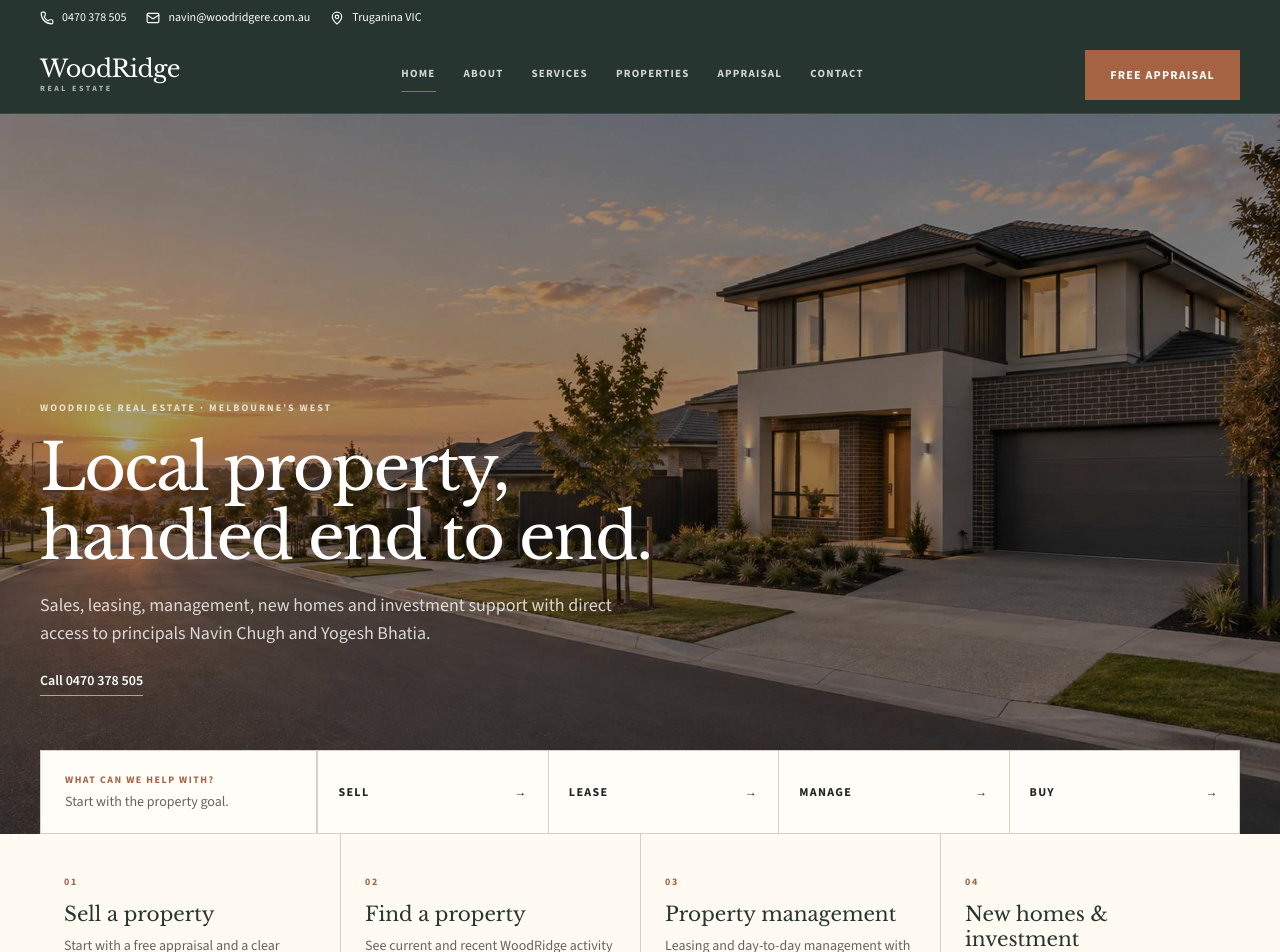
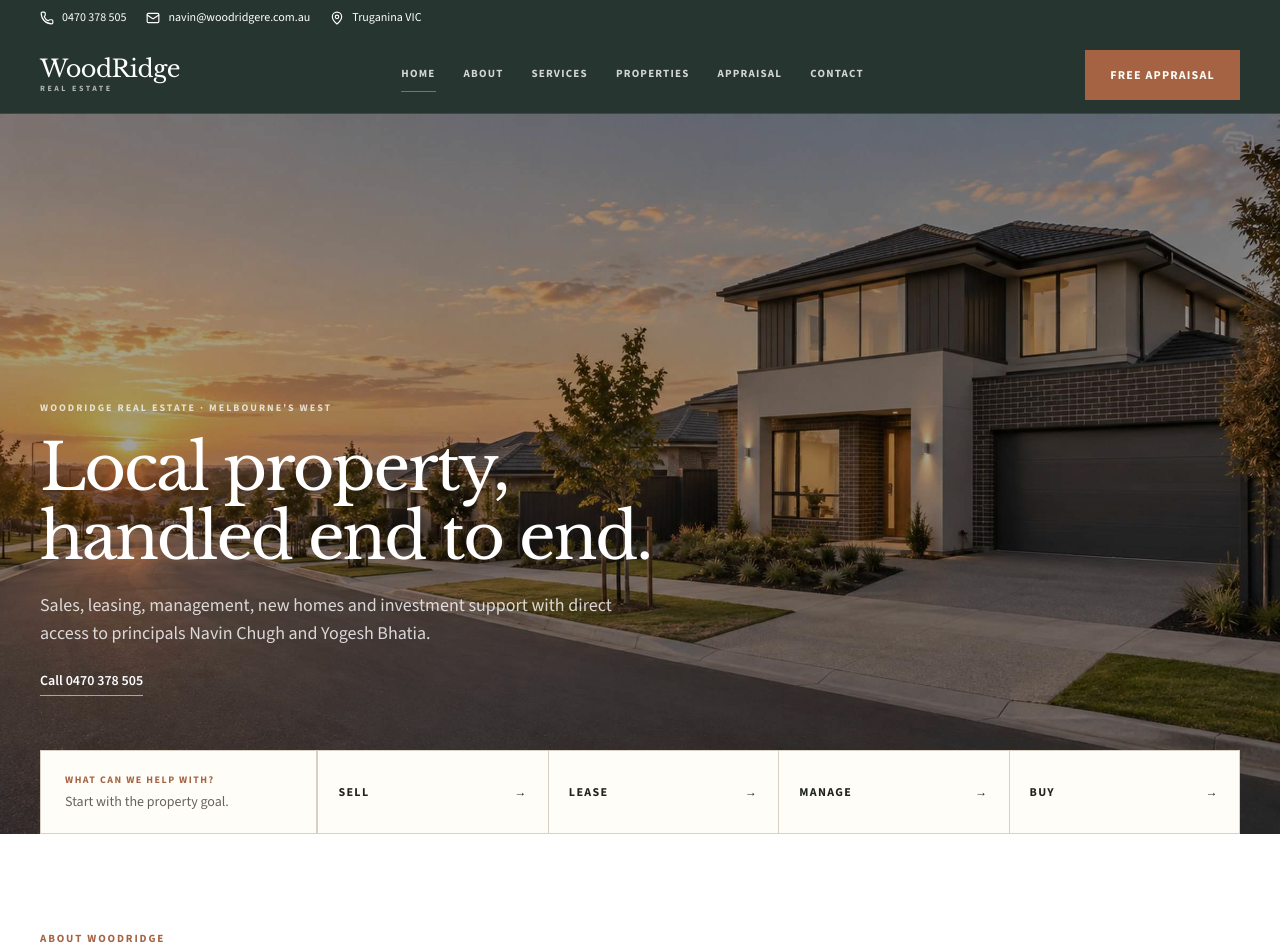
Before and after one commit to tayyabheree/Estate-website, a Next.js app: page / in a window 1280 px wide. Shown: the top 952 px of the page. Built offline with nearby package versions, Linux system fonts and the light colour scheme.

Commit message:
Simplify homepage to reference-led structure

```diff
--- a/app/page.tsx
+++ b/app/page.tsx
@@ -4,12 +4,9 @@ import { SiteFooter } from "@/components/layout/SiteFooter";
 import { StickyMobileBar } from "@/components/layout/StickyMobileBar";
 import { Hero } from "@/components/sections/Hero";
 import { AboutTrust } from "@/components/sections/AboutTrust";
-import { QuickActions } from "@/components/sections/QuickActions";
 import { Services } from "@/components/sections/Services";
-import { WhyWoodRidge } from "@/components/sections/WhyWoodRidge";
 import { Listings } from "@/components/sections/Listings";
 import { OffersAppraisal } from "@/components/sections/OffersAppraisal";
-import { FAQ } from "@/components/sections/FAQ";
 
 export default function HomePage() {
   return (
@@ -19,13 +16,10 @@ export default function HomePage() {
 
       <main id="main-content" className="site-main">
         <Hero />
-        <QuickActions />
         <AboutTrust />
         <Services />
-        <WhyWoodRidge />
         <Listings />
         <OffersAppraisal />
-        <FAQ />
       </main>
 
       <SiteFooter />
```
